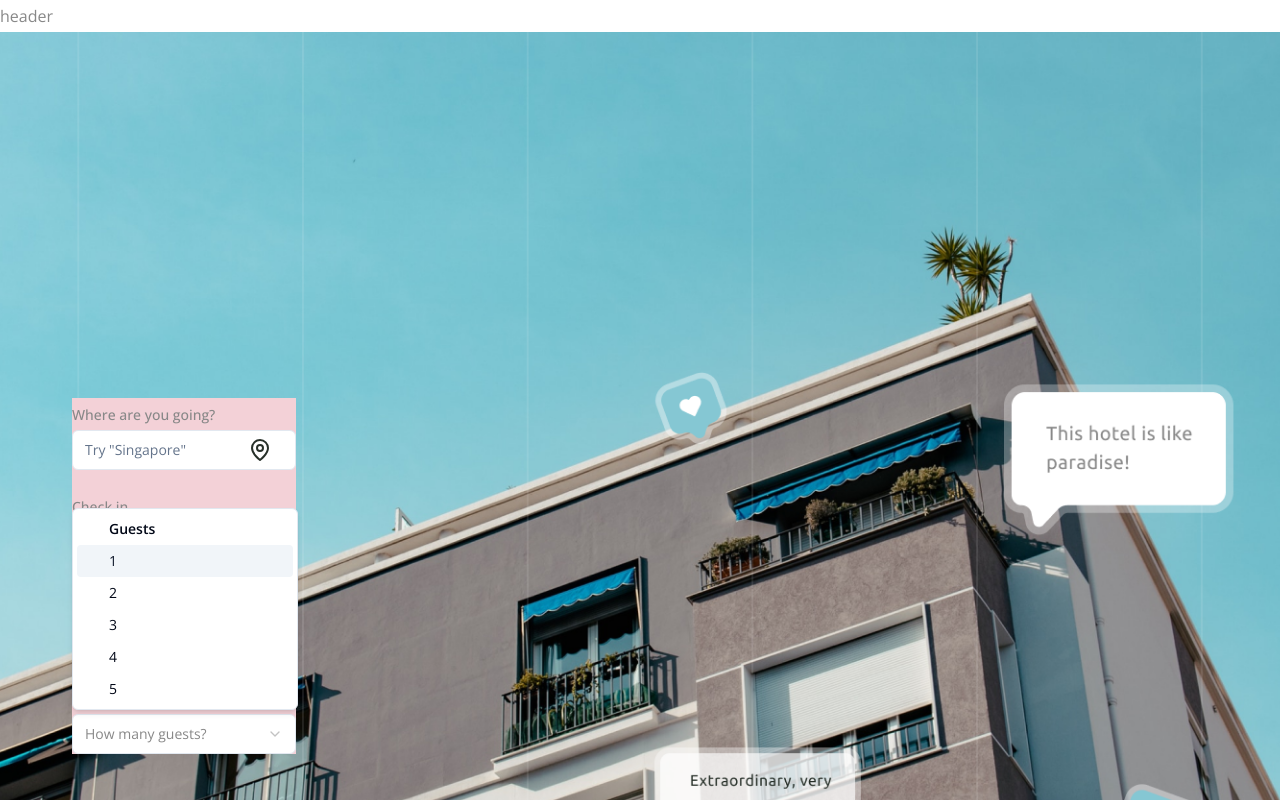
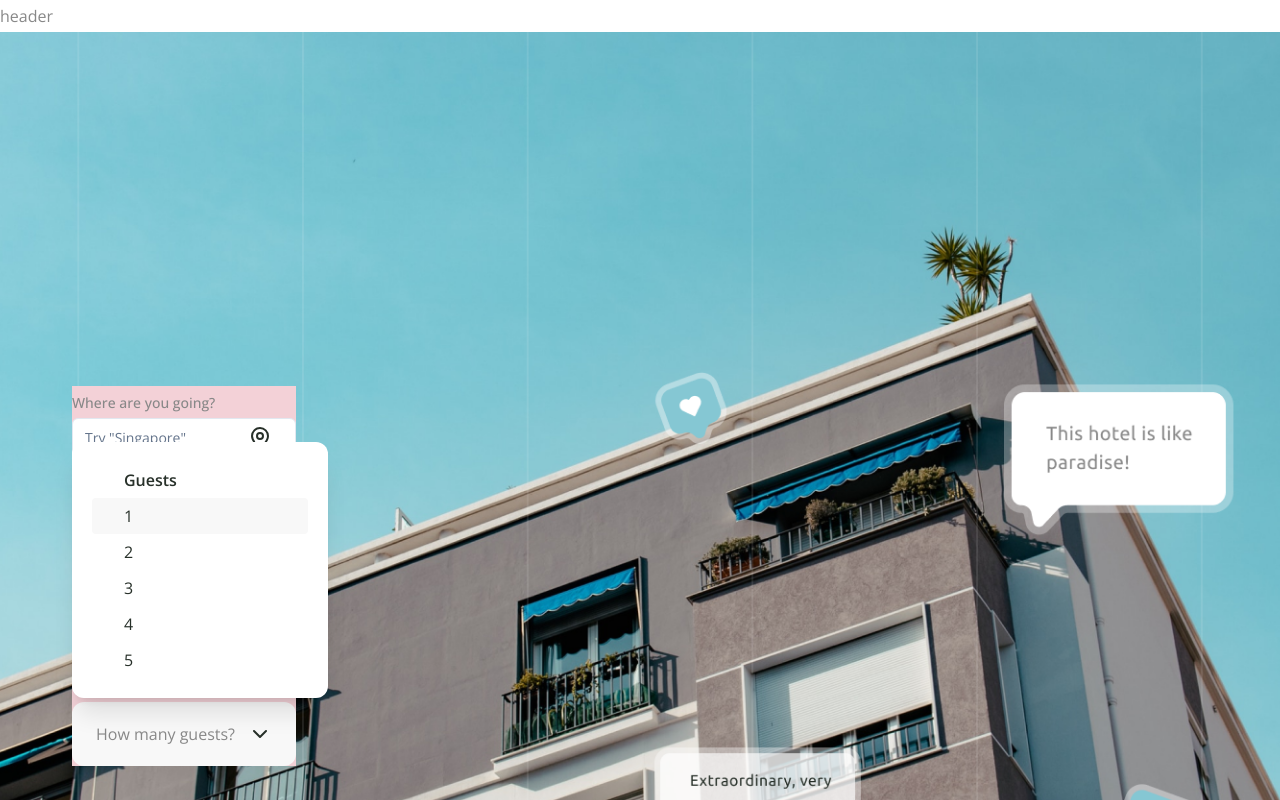
Before and after one commit to ibqn/next-hotels, a Next.js app: page / in a window 1280 px wide. Both pictures are taken after a click on the button "How many guests?". Shown: the top 800 px of the page. Built offline with nearby package versions, Linux system fonts and the light colour scheme.

Commit message:
adjustments for select

```diff
--- a/src/components/ui/select.tsx
+++ b/src/components/ui/select.tsx
@@ -1,10 +1,10 @@
-"use client"
+'use client'
 
-import * as React from "react"
-import * as SelectPrimitive from "@radix-ui/react-select"
-import { Check, ChevronDown, ChevronUp } from "lucide-react"
+import * as React from 'react'
+import * as SelectPrimitive from '@radix-ui/react-select'
+import { Check, ChevronDown, ChevronUp } from 'lucide-react'
 
-import { cn } from "@/utils"
+import { cn } from '@/utils'
 
 const Select = SelectPrimitive.Root
 
@@ -19,14 +19,14 @@
   <SelectPrimitive.Trigger
     ref={ref}
     className={cn(
-      "flex h-10 w-full items-center justify-between rounded-md border border-input bg-background px-3 py-2 text-sm ring-offset-background placeholder:text-muted-foreground focus:outline-none focus:ring-2 focus:ring-ring focus:ring-offset-2 disabled:cursor-not-allowed disabled:opacity-50 [&>span]:line-clamp-1",
+      'flex h-[64px] w-full items-center justify-between rounded-xl bg-grey-secondary px-6 py-2 text-base text-grey ring-offset-background placeholder:text-muted-foreground focus:outline-none focus:ring-2 focus:ring-ring focus:ring-offset-2 disabled:cursor-not-allowed disabled:opacity-50 [&>span]:line-clamp-1',
       className
     )}
     {...props}
   >
     {children}
     <SelectPrimitive.Icon asChild>
-      <ChevronDown className="h-4 w-4 opacity-50" />
+      <ChevronDown className="h-6 w-6 text-black" />
     </SelectPrimitive.Icon>
   </SelectPrimitive.Trigger>
 ))
@@ -39,7 +39,7 @@
   <SelectPrimitive.ScrollUpButton
     ref={ref}
     className={cn(
-      "flex cursor-default items-center justify-center py-1",
+      'flex cursor-default items-center justify-center py-1',
       className
     )}
     {...props}
@@ -56,7 +56,7 @@
   <SelectPrimitive.ScrollDownButton
     ref={ref}
     className={cn(
-      "flex cursor-default items-center justify-center py-1",
+      'flex cursor-default items-center justify-center py-1',
       className
     )}
     {...props}
@@ -70,14 +70,14 @@
 const SelectContent = React.forwardRef<
   React.ElementRef<typeof SelectPrimitive.Content>,
   React.ComponentPropsWithoutRef<typeof SelectPrimitive.Content>
->(({ className, children, position = "popper", ...props }, ref) => (
+>(({ className, children, position = 'popper', ...props }, ref) => (
   <SelectPrimitive.Portal>
     <SelectPrimitive.Content
       ref={ref}
       className={cn(
-        "relative z-50 max-h-96 min-w-[8rem] overflow-hidden rounded-md border bg-popover text-popover-foreground shadow-md data-[state=open]:animate-in data-[state=closed]:animate-out data-[state=closed]:fade-out-0 data-[state=open]:fade-in-0 data-[state=closed]:zoom-out-95 data-[state=open]:zoom-in-95 data-[side=bottom]:slide-in-from-top-2 data-[side=left]:slide-in-from-right-2 data-[side=right]:slide-in-from-left-2 data-[side=top]:slide-in-from-bottom-2",
-        position === "popper" &&
-          "data-[side=bottom]:translate-y-1 data-[side=left]:-translate-x-1 data-[side=right]:translate-x-1 data-[side=top]:-translate-y-1",
+        'bg-white relative z-50 max-h-96 min-w-[8rem] overflow-hidden rounded-xl p-4 text-black shadow-xl data-[state=open]:animate-in data-[state=closed]:animate-out data-[state=closed]:fade-out-0 data-[state=open]:fade-in-0 data-[state=closed]:zoom-out-95 data-[state=open]:zoom-in-95 data-[side=bottom]:slide-in-from-top-2 data-[side=left]:slide-in-from-right-2 data-[side=right]:slide-in-from-left-2 data-[side=top]:slide-in-from-bottom-2',
+        position === 'popper' &&
+          'data-[side=bottom]:translate-y-1 data-[side=left]:-translate-x-1 data-[side=right]:translate-x-1 data-[side=top]:-translate-y-1',
         className
       )}
       position={position}
@@ -86,9 +86,9 @@
       <SelectScrollUpButton />
       <SelectPrimitive.Viewport
         className={cn(
-          "p-1",
-          position === "popper" &&
-            "h-[var(--radix-select-trigger-height)] w-full min-w-[var(--radix-select-trigger-width)]"
+          'p-1',
+          position === 'popper' &&
+            'h-[var(--radix-select-trigger-height)] w-full min-w-[var(--radix-select-trigger-width)]'
         )}
       >
         {children}
@@ -105,7 +105,7 @@
 >(({ className, ...props }, ref) => (
   <SelectPrimitive.Label
     ref={ref}
-    className={cn("py-1.5 pl-8 pr-2 text-sm font-semibold", className)}
+    className={cn('py-1.5 pl-8 pr-2 text-base font-semibold', className)}
     {...props}
   />
 ))
@@ -118,7 +118,7 @@
   <SelectPrimitive.Item
     ref={ref}
     className={cn(
-      "relative flex w-full cursor-default select-none items-center rounded-sm py-1.5 pl-8 pr-2 text-sm outline-none focus:bg-accent focus:text-accent-foreground data-[disabled]:pointer-events-none data-[disabled]:opacity-50",
+      'relative flex w-full cursor-default select-none items-center rounded-sm py-1.5 pl-8 pr-2 text-base outline-none focus:bg-grey-secondary focus:text-black data-[disabled]:pointer-events-none data-[disabled]:opacity-50',
       className
     )}
     {...props}
@@ -140,7 +140,7 @@
 >(({ className, ...props }, ref) => (
   <SelectPrimitive.Separator
     ref={ref}
-    className={cn("-mx-1 my-1 h-px bg-muted", className)}
+    className={cn('-mx-1 my-1 h-px bg-muted', className)}
     {...props}
   />
 ))
```
